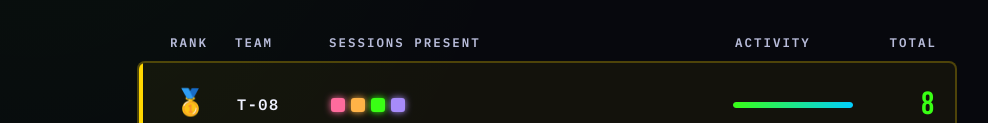
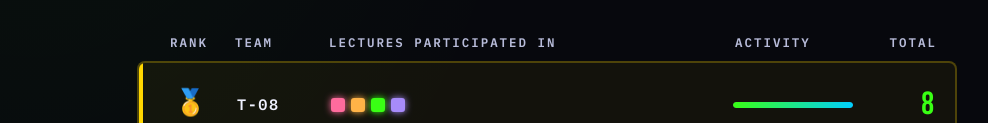
Before and after one commit to helenabender/CSE110-Leaderboard, a plain HTML site: page index.html in a window 1280 px wide. Shown: the part 427-550 px from the top of the page, without its empty margins (93-1081 px from the left). Drawn offline with Linux system fonts and the light colour scheme.

Commit message:
fixed wording

```diff
--- a/index.html
+++ b/index.html
@@ -407,7 +407,7 @@
 <div class="table-header" role="row" aria-hidden="true">
   <span style="text-align:center">Rank</span>
   <span>Team</span>
-  <span>Sessions Present</span>
+  <span>Lectures Participated In</span>
   <span>Activity</span>
   <span style="text-align:right">Total</span>
 </div>
```
